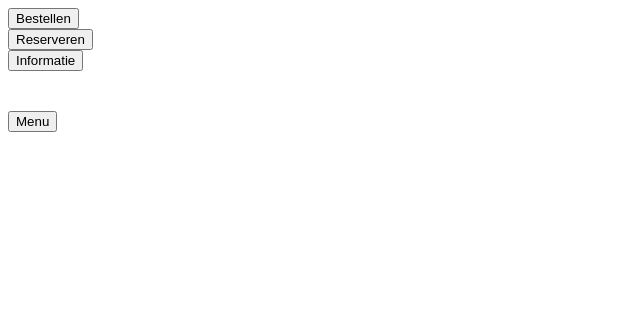
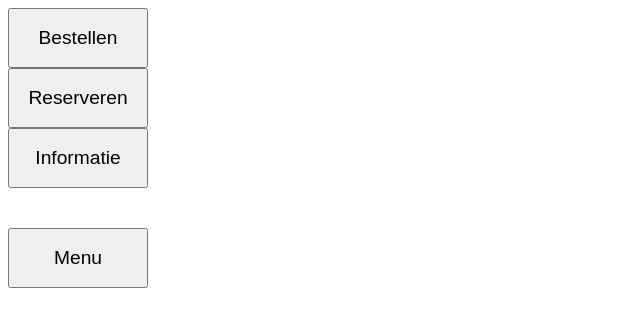
Before and after one commit to DaveydeHaas/projectHollywood, a PHP site: page /content/home.php in a window 1280 px wide. Shown: the top 327 px of the page, without its empty margins (0-640 px from the left). Run offline with PHP 8.4, Linux system fonts and the light colour scheme.

Commit message:
random styin

```diff
--- a/content/home.php
+++ b/content/home.php
@@ -6,21 +6,21 @@
         <div class="col-2"></div>
 
         <div class="col-3">
-            <a href="./index.php?content=order"><button type="button" class="standard-button">Bestellen</button></a>
+            <a href="./index.php?content=order"><button type="button" class="standard-button home-button">Bestellen</button></a>
         </div>
 
         <div class="col-3">
-            <a href="./index.php?content=reserve"><button type="button" class="standard-button">Reserveren</button></a>
+            <a href="./index.php?content=reserve"><button type="button" class="standard-button home-button">Reserveren</button></a>
         </div>
 
         <div class="col-3">
-            <a href="./index.php?content=info"><button type="button" class="standard-button">Informatie</button></a>
+            <a href="./index.php?content=info"><button type="button" class="standard-button home-button">Informatie</button></a>
         </div>
     </div>
     <div class="row button-top-fix">
         <div class="col-5"></div>
         <div class="col-3">
-            <a href="./index.php?content=menu"><button type="button" class="standard-button">Menu</button></a>
+            <a href="./index.php?content=menu"><button type="button" class="standard-button home-button">Menu</button></a>
         </div>
 
     </div>
--- a/content/info.php
+++ b/content/info.php
@@ -80,7 +80,7 @@
   <!-- Section 3 -->
   <div class="row">
     <!-- Carousel Section -->
-    <div id="carouselExampleControls" class="carousel slide col-12" data-ride="carousel" data-interval="10000">
+    <div id="carouselExampleControls" class="carousel slide col-12" data-ride="carousel" data-interval="6000">
       <div class="carousel-inner">
         <!-- Carousel #1 -->
         <div class="carousel-item active">
--- a/content/order.php
+++ b/content/order.php
@@ -85,6 +85,6 @@
     items
     list@
     <hr>totaal <br>
-     <a href="./index.php?content=orderinfo"><button>betaal</button></div></a>
+     <a href="./index.php?content=orderinfo"><button class="standard-button">betaal</button></div></a>
   </div>
 </div>
--- a/css/home.css
+++ b/css/home.css
@@ -5,15 +5,6 @@
 .home-button{
     width: 140px;
     height: 60px;
-    background-color: #FFFFFF;
-    color: #000000;
-    border-style: solid;
     font-size: larger;
-    transition-duration: 0.9s;
 
 }
-
-.home-button:hover{
-    background-color: rgb(206, 194, 194);
-    box-shadow: 0 12px 16px 0 rgba(0,0,0,0.24), 0 17px 50px 0 rgba(0,0,0,0.19);
-}
--- a/css/style.css
+++ b/css/style.css
@@ -51,12 +51,14 @@
 }
 
 .standard-button{
-  width: 140px;
-  height: 60px;
   background-color: #FFFFFF;
   color: #000000;
   border-style: solid;
   font-size: larger;
   transition-duration: 0.9s;
+}
 
+.standard-button:hover{
+  background-color: rgb(206, 194, 194);
+  box-shadow: 0 12px 16px 0 rgba(0,0,0,0.24), 0 17px 50px 0 rgba(0,0,0,0.19);
 }
```
